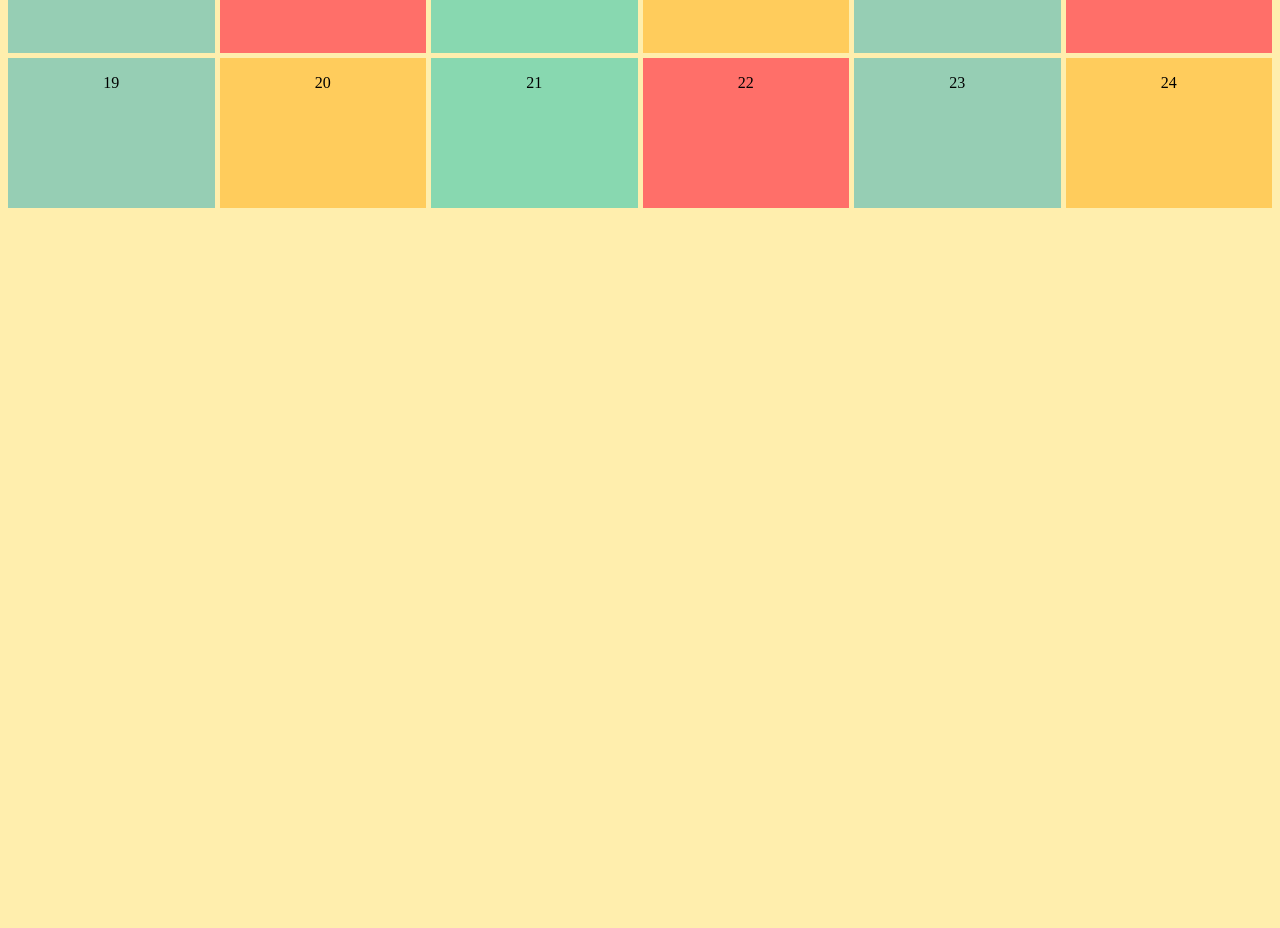
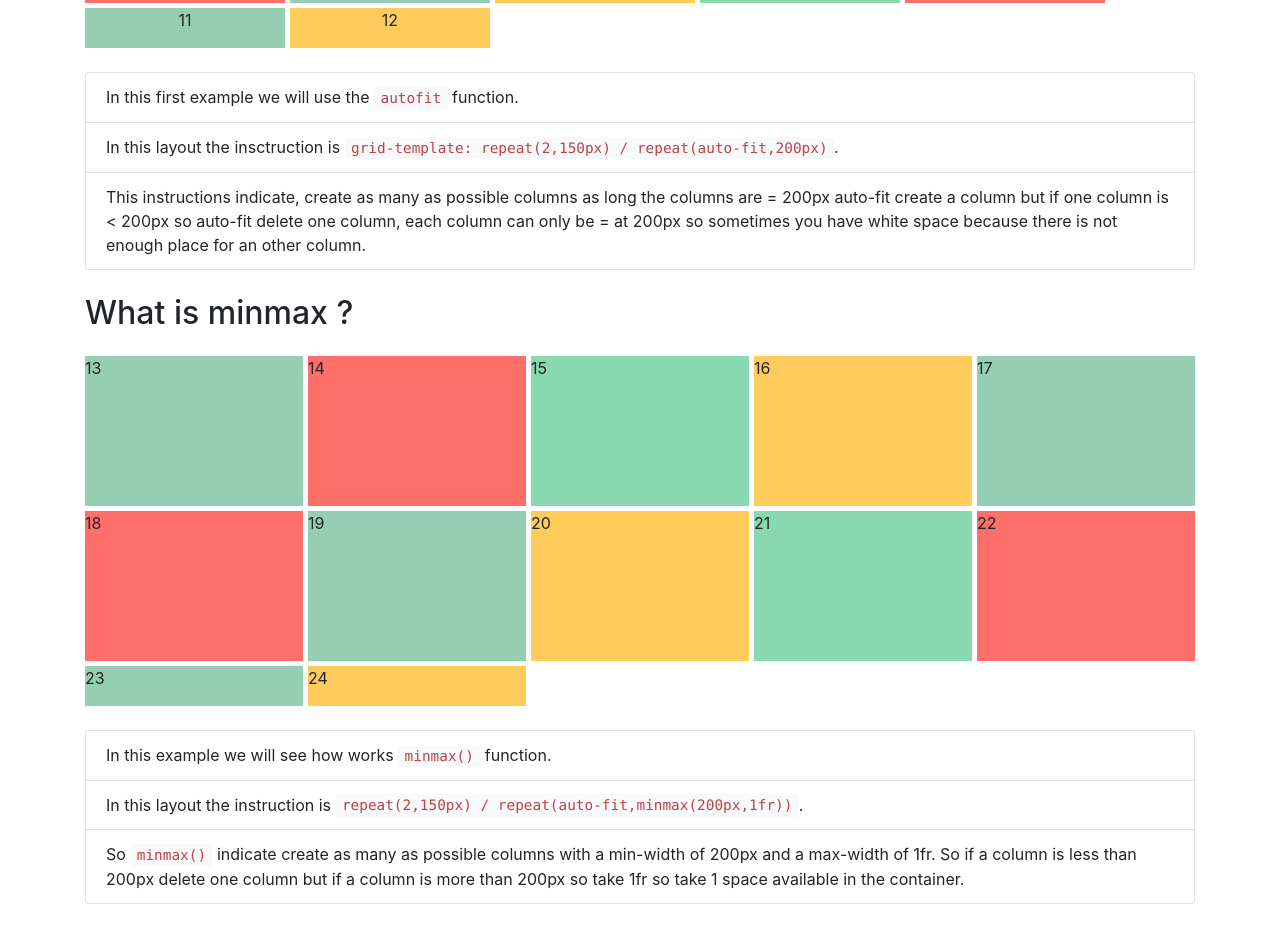
Before and after one commit to luctst/CSS-Grid, a plain HTML site: page Auto-fit-and-minmax/index.html in a window 1280 px wide. Shown: the part 460-1388 px from the top of the page. Before the commit the page ends 800 px from the top, so only its background shows below. Drawn offline with nearby package versions, Linux system fonts and the light colour scheme.

Commit message:
Add style on autofit and minmax functions

```diff
--- a/Auto-fit-and-minmax/index.html
+++ b/Auto-fit-and-minmax/index.html
@@ -3,10 +3,18 @@
   <head>
     <meta charset="utf-8">
     <title>CSS Grid - Autofit and minmax()</title>
+    <link rel="stylesheet" href="https://maxcdn.bootstrapcdn.com/bootstrap/4.0.0-beta.2/css/bootstrap.min.css">
     <link rel="stylesheet" href="style.css">
   </head>
   <body>
     <div class="container">
+      <div class="row">
+        <div class="col-12">
+          <h1 class="text-center mt-4 mb-4">Autofit and minmax functions.</h1>
+          <h2 class="mt-4 mb-4">What is autofit ?</h2>
+        </div>
+      </div>
+      <div class="wrapper">
         <div><p>1</p></div>
         <div><p>2</p></div>
         <div><p>3</p></div>
@@ -20,7 +28,17 @@
         <div><p>11</p></div>
         <div><p>12</p></div>
       </div>
-    <section class="container">
+      <ol class="list-group mt-4 mb-4">
+        <li class="list-group-item">In this first example we will use the <code>autofit</code> function.</li>
+        <li class="list-group-item">In this layout the insctruction is
+        <code>grid-template: repeat(2,150px) / repeat(auto-fit,200px)</code>.</li>
+        <li class="list-group-item">This instructions indicate, create as many as possible columns as long the
+        columns are = 200px auto-fit create a column but if one column is < 200px so auto-fit delete one column,
+        each column can only be = at 200px so sometimes you have white space because there is not enough place
+        for an other column.</li>
+      </ol>
+      <h2 class="mt-4 mb-4">What is minmax ?</h2>
+      <div class="wrapperMinmax">
         <div><p>13</p></div>
         <div><p>14</p></div>
         <div><p>15</p></div>
@@ -33,6 +51,15 @@
         <div><p>22</p></div>
         <div><p>23</p></div>
         <div><p>24</p></div>
-    </section>
+      </div>
+      <ol class="list-group mt-4 mb-4">
+        <li class="list-group-item">In this example we will see how works <code>minmax()</code> function.</li>
+        <li class="list-group-item">In this layout the instruction is
+        <code>repeat(2,150px) / repeat(auto-fit,minmax(200px,1fr))</code>.</li>
+        <li class="list-group-item">So <code>minmax()</code> indicate create as many as possible columns with a
+        min-width of 200px and a max-width of 1fr. So if a column is less than 200px delete one column but if a
+        column is more than 200px so take 1fr so take 1 space available in the container.</li>
+      </ol>
+    </div>
   </body>
 </html>
--- a/Auto-fit-and-minmax/style.css
+++ b/Auto-fit-and-minmax/style.css
@@ -1,22 +1,19 @@
-html,body {
-  background: #ffeead;
-}
-div.container > div > p,section.container > div > p {
+div.wrapper > div > p,section.wrapper > div > p {
   text-align: center;
 }
-div.container > div:nth-child(1n),section.container > div:nth-child(1n) {
+div.wrapper > div:nth-child(1n),div.wrapperMinmax > div:nth-child(1n) {
   background: #96ceb4;
 }
-div.container > div:nth-child(3n),section.container > div:nth-child(3n) {
+div.wrapper > div:nth-child(3n),div.wrapperMinmax > div:nth-child(3n) {
   background: #88d8b0;
 }
-div.container > div:nth-child(2n),section.container > div:nth-child(2n) {
+div.wrapper > div:nth-child(2n),div.wrapperMinmax > div:nth-child(2n) {
   background: #ff6f69;
 }
-div.container > div:nth-child(4n),section.container > div:nth-child(4n) {
+div.wrapper > div:nth-child(4n),div.wrapperMinmax > div:nth-child(4n) {
   background: #ffcc5c;
 }
-div.container {
+div.wrapper {
   display: grid;
   grid-gap: 5px;
   grid-template: repeat(2,150px) / repeat(auto-fit,200px); /*auto-fit create as many as
@@ -24,8 +21,7 @@ div.container {
   one column is < 200px so auto-fit delete one column, each column can only be = at 200px so
   sometimes you have white space because there is not enough place for an other column*/
 }
-section.container {
-  margin-top: 50px;
+div.wrapperMinmax {
   display: grid;
   grid-gap: 5px;
   grid-template: repeat(2,150px) / repeat(auto-fit,minmax(200px,1fr)); /*This instructions says
```
Lines whose indentation alone changed are shown as unchanged.
